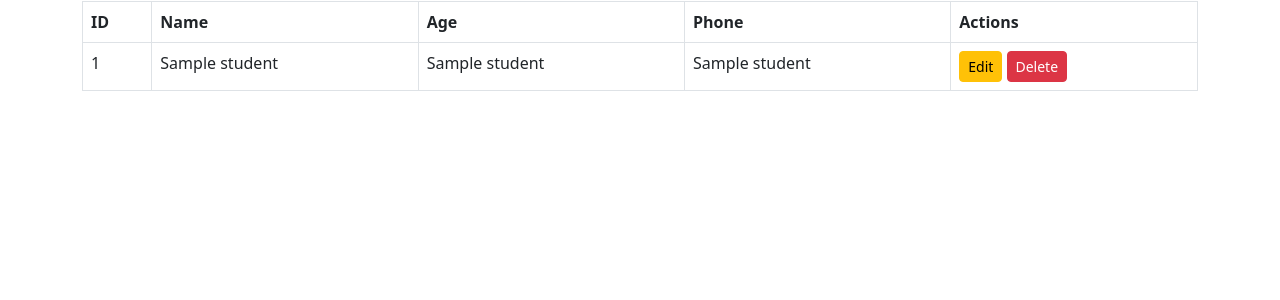
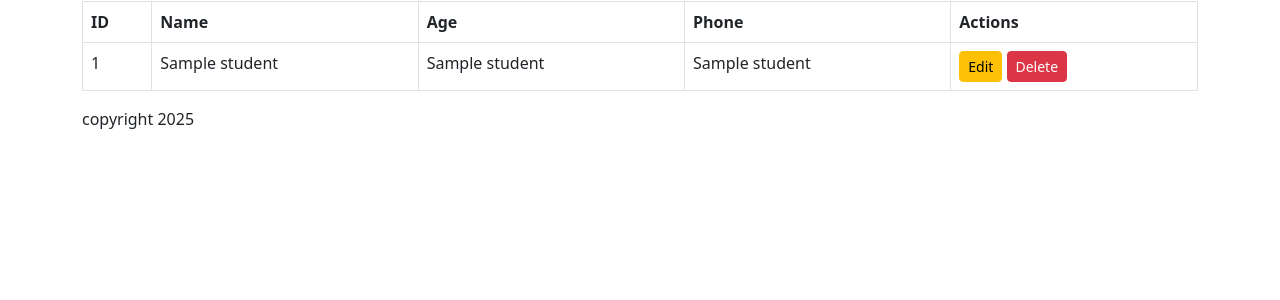
Before and after one commit to gkutsarov/dynamo, a Flask app: template flask_crud_app/templates/index.html in a window 1280 px wide. Shown: the part 147-447 px from the top of the page. Run offline with Flask 3, Linux system fonts and the light colour scheme; the template is opened without the code that fills it: most values are stand-ins (such as "Sample title", 1, 10 or a date in 2020).

Commit message:
last change

```diff
--- a/flask_crud_app/templates/index.html
+++ b/flask_crud_app/templates/index.html
@@ -24,5 +24,6 @@
             {% endfor %}
         </tbody>
     </table>
+    <footer>copyright 2025</footer>
 </body>
 </html>
```
Also changed, not shown: 1 other file.
